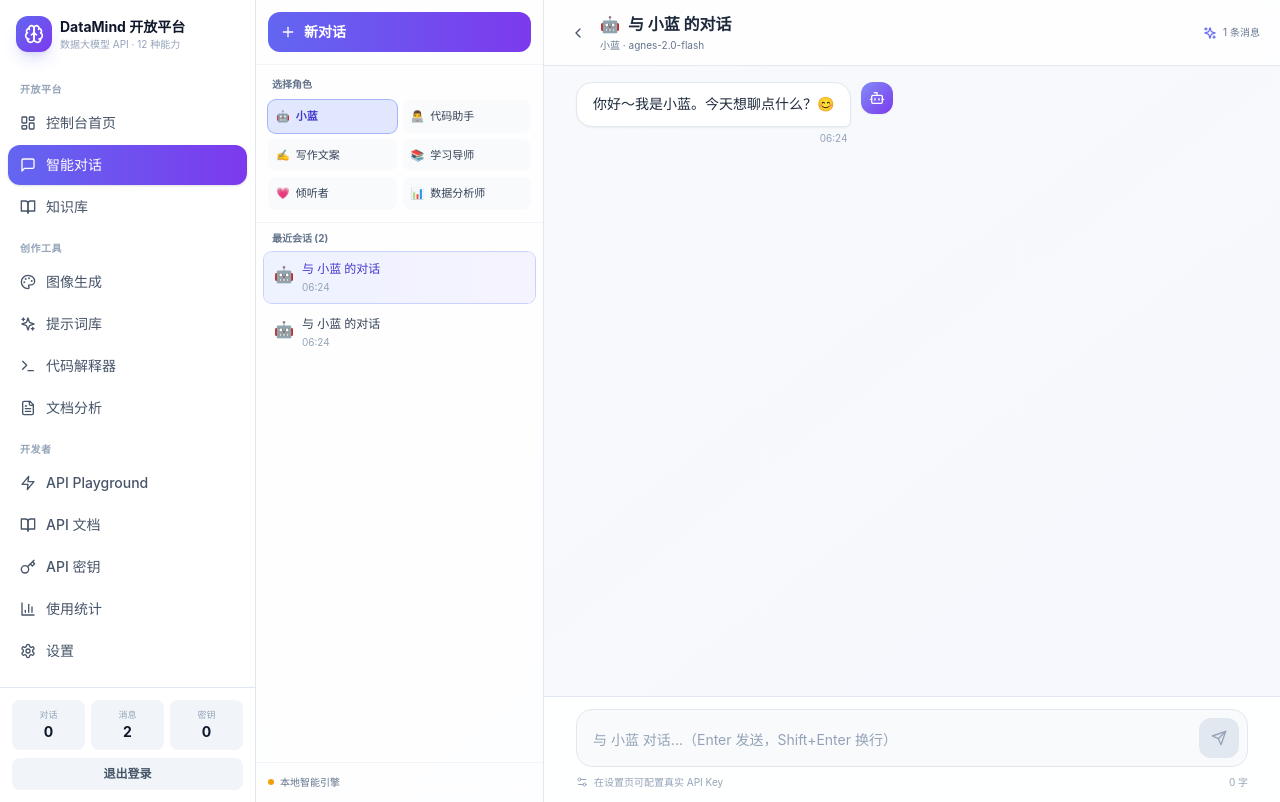
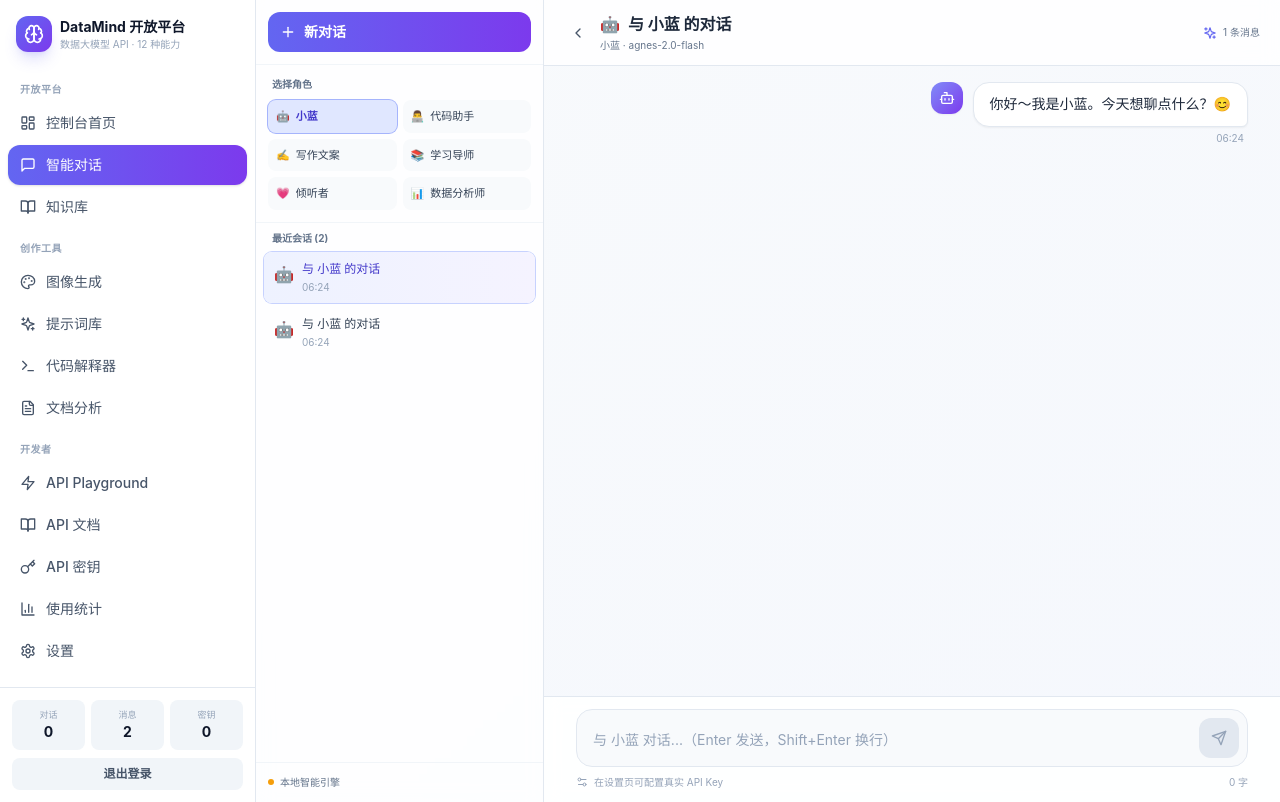
Before and after one commit to luck14150/audiobook-app, a React (Vite) app: page /#/chat in a window 1280 px wide. Built offline with nearby package versions, Linux system fonts and the light colour scheme.

Commit message:
feat: user messages aligned left, AI messages aligned right

```diff
--- a/src/pages/ChatPage.tsx
+++ b/src/pages/ChatPage.tsx
@@ -337,13 +337,13 @@ export default function ChatPage(): React.ReactElement {
               </div>
             ) : (
               // 消息列表
-              <div className="space-y-5">
+              <div className="space-y-5 w-full">
                 {sessionMessages.map((m) => {
                   const isUser = m.role === 'user'
                   return (
                     <div
                       key={m.id}
-                      className={`flex gap-2.5 ${isUser ? 'justify-start' : 'justify-end flex-row-reverse'}`}
+                      className={`flex gap-2.5 w-full ${isUser ? 'justify-start' : 'justify-end'}`}
                     >
                       {/* 头像 */}
                       <div
@@ -357,7 +357,7 @@ export default function ChatPage(): React.ReactElement {
                       </div>
 
                       {/* 消息气泡 */}
-                      <div className={`flex flex-col ${isUser ? 'items-start' : 'items-end'} max-w-[80%]`}>
+                      <div className={`flex flex-col max-w-[80%] ${isUser ? 'items-start' : 'items-end'}`}>
                         <div
                           className={`rounded-2xl px-4 py-2.5 text-sm leading-relaxed whitespace-pre-wrap break-words shadow-sm ${
                             isUser
```
